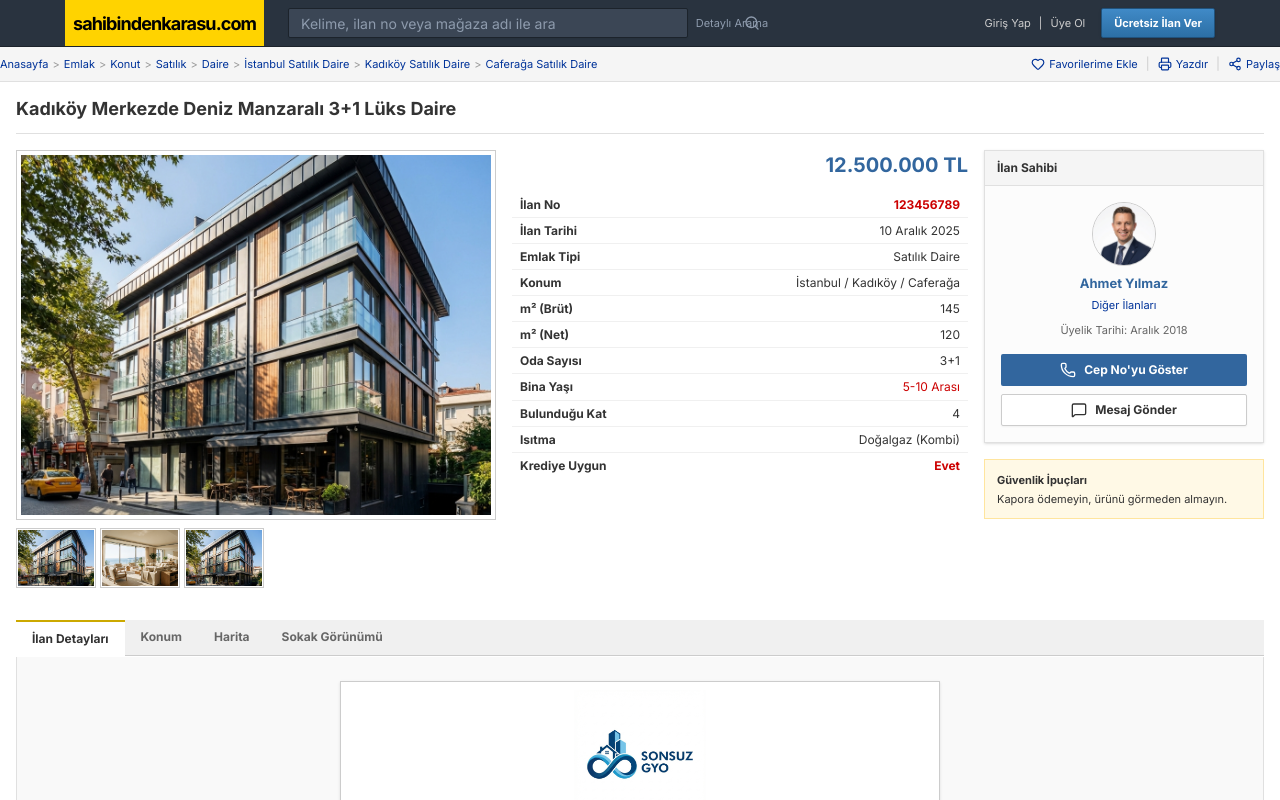
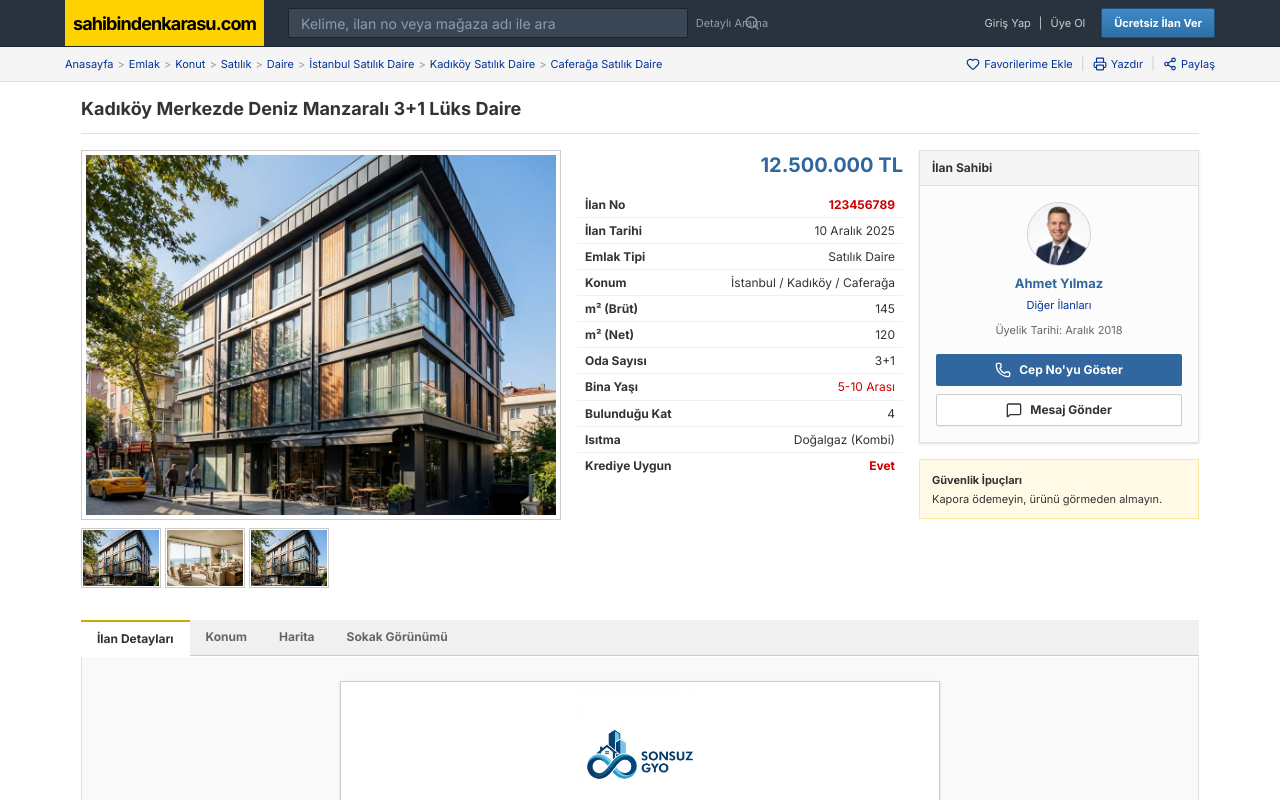
Before and after one commit to wbknght/sahibindenkarasu, a Next.js app: page /listing/0 in a window 1280 px wide. Shown: the top 800 px of the page. Built offline with nearby package versions, Linux system fonts and the light colour scheme.

Commit message:
feat: implement listing detail page UI including breadcrumbs, action buttons, image gallery, property details table, and seller information.

```diff
--- a/src/app/listing/[id]/page.tsx
+++ b/src/app/listing/[id]/page.tsx
@@ -78,8 +78,9 @@
 export default function ListingDetailPage({ params }: { params: { id: string } }) {
     return (
         <div className="font-arial text-[#333]">
-            {/* Top Row: Breadcrumb & Actions (Grey Background) */}
-            <div className="flex justify-between items-center mb-0 pb-2 pt-2 border-b border-[#e0e0e0]">
+            {/* Top Row: Breadcrumb & Actions (Full Width Grey) */}
+            <div className="w-full bg-[#f5f5f5] border-b border-[#e0e0e0]">
+                <div className="w-[1150px] mx-auto flex justify-between items-center py-2">
                     {/* Breadcrumb */}
                     <div className="text-[11px] text-[#333]">
                         <Link href="/" className="hover:underline text-[#003399]">Anasayfa</Link>
@@ -114,9 +115,11 @@
                         </button>
                     </div>
                 </div>
+            </div>
 
-            {/* Main White Content Area (Unboxed) */}
-            <div className="bg-white p-4 pt-4">
+            {/* Main White Content Area (Full Width White) */}
+            <div className="w-full bg-white">
+                <div className="w-[1150px] mx-auto p-4 pt-4">
                     {/* Title Row */}
                     <div className="mb-4 border-b border-[#e0e0e0] pb-2">
                         <h1 className="text-[18px] font-bold text-[#333] mb-1 leading-tight">{listing.title}</h1>
@@ -338,5 +341,7 @@
                     </div>
                 </div>
             </div>
+        </div>
+
     );
 }
--- a/src/app/search/page.tsx
+++ b/src/app/search/page.tsx
@@ -3,7 +3,7 @@
 
 export default function SearchPage() {
     return (
-        <div className="container mx-auto px-0 py-2 font-sans bg-white">
+        <div className="w-[1150px] mx-auto px-0 py-2 font-sans bg-white">
             {/* Breadcrumb & Title */}
             <div className="mb-2 px-4">
                 <div className="text-[11px] text-[#333] mb-2 font-normal flex items-center space-x-1">
```
Lines whose indentation alone changed are shown as unchanged.
